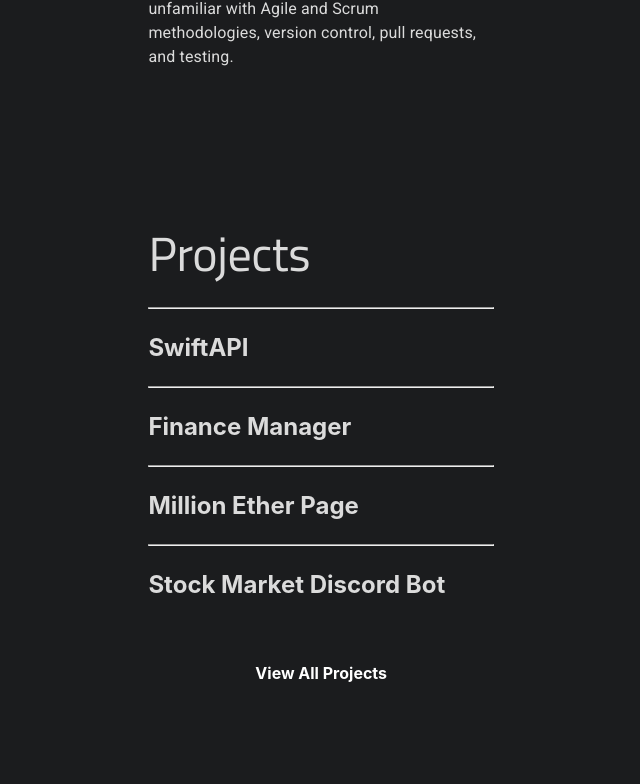
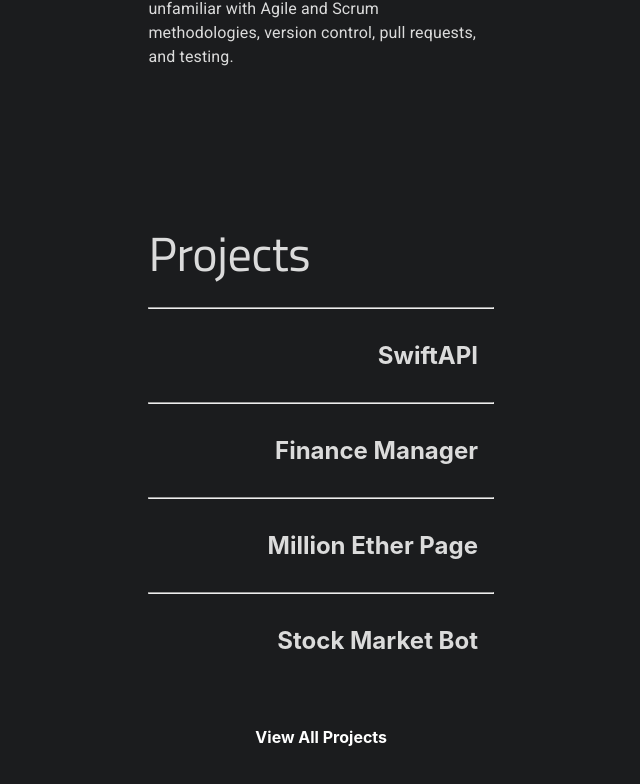
Before and after one commit to setoi1/Portfolio-ianseto.dev, a React (Vite) app: page / in a window 1536 px wide. Shown: the part 1874-2658 px from the top of the page, without its empty margins (658-1298 px from the left). Built offline with nearby package versions, Linux system fonts and the light colour scheme.

Commit message:
updated project styling

```diff
--- a/src/components/Navbar/Navbar.css
+++ b/src/components/Navbar/Navbar.css
@@ -3,7 +3,7 @@
   position: fixed;
   top: 0;
   height: 5rem;
-  width: 100vw;
+  width: 100%;
   display: flex;
   justify-content: center;
   align-items: center;
--- a/src/components/Projects/Projects.css
+++ b/src/components/Projects/Projects.css
@@ -66,8 +66,8 @@
     }
 
       .project-item {
-        border-radius: 2.5rem;
-        font-size: 2em;
+        border-radius: 2rem;
+        font-size: 1.5em;
         transition: .25s;
       }
 
@@ -75,4 +75,10 @@
         background-color: rgba(85, 253, 183, 0.445);
         transition: .25s;
       }
+
+      .text-here {
+        padding: .5rem 1rem .5rem .5rem;
+        display: flex;
+        justify-content: right;
+      }
 }
--- a/src/components/Projects/Projects.tsx
+++ b/src/components/Projects/Projects.tsx
@@ -78,8 +78,8 @@
       {
         id: 3,
         image: 'Stock.png',
-        name: 'Stock Market Discord Bot',
-        description: 'A discord bot to display user-requested stock information such as news, prices, and company information.',
+        name: 'Stock Market Bot',
+        description: 'A bot to display user-requested stock information such as news, prices, and company information.',
         techStack: [
           {
             id: 0,
@@ -108,7 +108,11 @@
                 <>
                   <hr></hr>
                   <a href={project.link}>
-                    <li key={project.id} className='project-item'>{project.name}</li>
+                    <li key={project.id} className='project-item'>
+                      <div className='text-here'>
+                        {project.name}
+                      </div>
+                    </li>
                   </a>
                 </>
               )}
```
